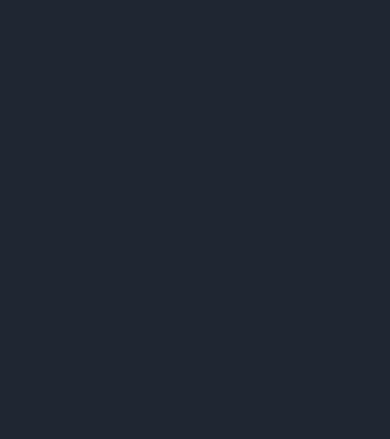
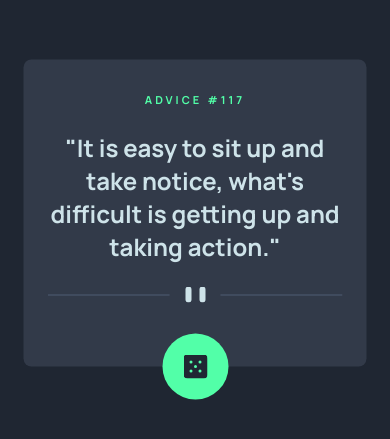
Before and after one commit to svyatoslavkk/advice-generator-app-main, a React (Create React App) app: page / in a window 390 px wide. Shown: the part 209-648 px from the top of the page. Built offline with nearby package versions, Linux system fonts and the light colour scheme.

Commit message:
feat: first-mobile done

```diff
--- a/src/App.js
+++ b/src/App.js
@@ -1,10 +1,21 @@
 import logo from './logo.svg';
 import './App.scss';
+import dividerMobile from './pattern-divider-mobile.svg';
+import dividerDesktop from './pattern-divider-desktop.svg';
+import iconButton from './icon-dice.svg';
 
 function App() {
   return (
     <div className='container'>
-
+      <div className='content-block'>
+        <h1 className='title'>Advice #117</h1>
+        <p className='advice-text'>"It is easy to sit up and take notice, what's difficult is getting up and taking action."</p>
+        <img className='divider-img' src={dividerMobile} alt="Divider Image" />
+        {/* <img className='divider-img' src={dividerDesktop} alt="Divider Image" /> */}
+        <div className='button-block'>
+          <img className='icon-button' src={iconButton} alt="Icon Button" />
+        </div>
+      </div>
     </div>
   );
 }
--- a/src/App.scss
+++ b/src/App.scss
@@ -11,9 +11,9 @@
       --dark-blue: hsl(218, 23%, 16%);
 
     /* Typography */
-      --body-font-size: 28px;
+      --body-font-size: 24px;
       --font-family: 'Manrope', sans-serif;
-      --font-weight: 800;
+      --font-weight: 700;
 }
 
 * {
@@ -27,7 +27,73 @@ body {
     background-color: var(--dark-blue);
 }
 
+h1, h2, h3, h4 {
+    color: var(--neon-green);
+}
+
+p {
+    font-size: var(--body-font-size);
+    font-weight: 700;
+    color: var(--light-cyan);
+}
+
 .container {
     max-width: var(--mobile);
     width: 100%;
+    padding: 1rem;
+    position: absolute;
+    top: 50%;
+    left: 50%;
+    transform: translate(-50%, -50%);
 }
+
+.content-block {
+    width: 100%;
+    height: auto;
+    border-radius: 0.5rem;
+    padding: 2rem 1.5rem;
+    background-color: var(--dark-grayish-blue);
+    display: flex;
+    flex-direction: column;
+    align-items: center;
+    justify-content: center;
+    position: relative;
+}
+
+.title {
+    text-transform: uppercase;
+    letter-spacing: 3px;
+    font-size: 11px;
+    font-weight: 700;
+}
+
+.advice-text {
+    margin: 1.5rem 0;
+    text-align: center;
+}
+
+.divider-img {
+    margin-bottom: 2rem;
+}
+
+.button-block {
+    border-radius: 50%;
+    background-color: var(--neon-green);
+    min-width: 66px;
+    min-height: 66px;
+    display: flex;
+    align-items: center;
+    justify-content: center;
+    position: absolute;
+    bottom: -33px;
+    left: 50%;
+    transform: translateX(-50%);
+    cursor: pointer;
+    transition: 0.1s ease;
+}
+
+.button-block:hover,
+.button-block:active,
+.button-block:focus {
+    box-shadow: 0 0 36px var(--neon-green);
+}
```
